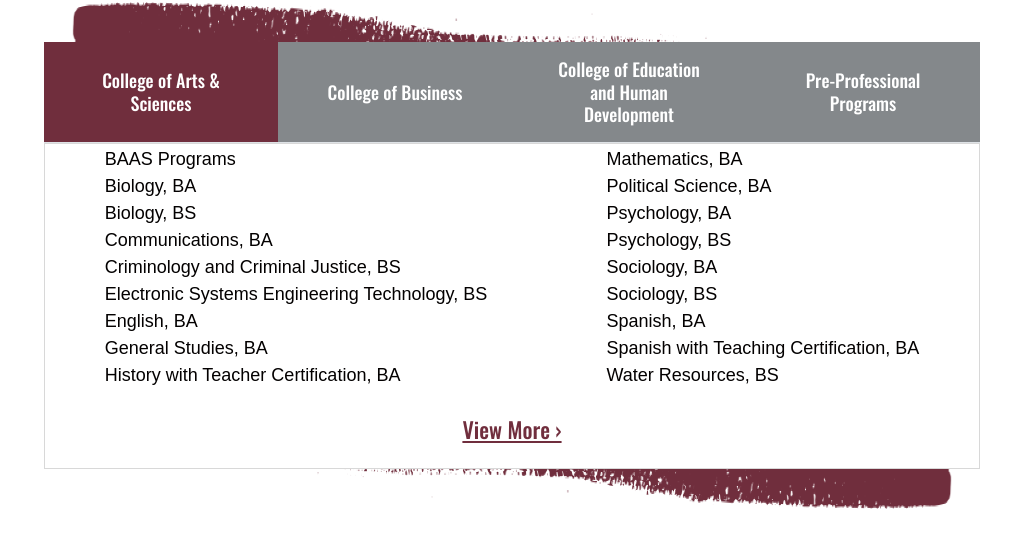
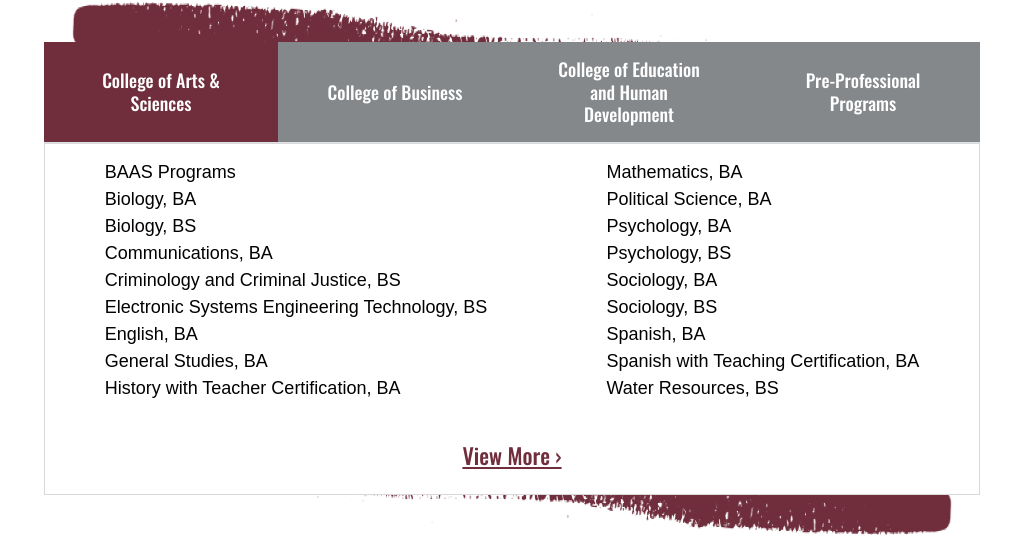
Before and after one commit to dvelagui/BecomeAJaguar, a website built with Vite: page index.html in a window 1024 px wide. Shown: the part 3478-4037 px from the top of the page. Built offline with nearby package versions, Linux system fonts and the light colour scheme; files whose address does not match are found by name.

Commit message:
Become a Jaguar

```diff
--- a/styles/style.css
+++ b/styles/style.css
@@ -944,9 +944,9 @@ footer {
   text-decoration: none;
 }
 
-@media (min-width: 992px) and (max-width: 1025px)  {
+@media (min-width: 992px) and (max-width: 1400px)  {
 .tab-content .college {
-  padding: 2px;
+  padding: 15px 2px;
 }
 }
 
```
